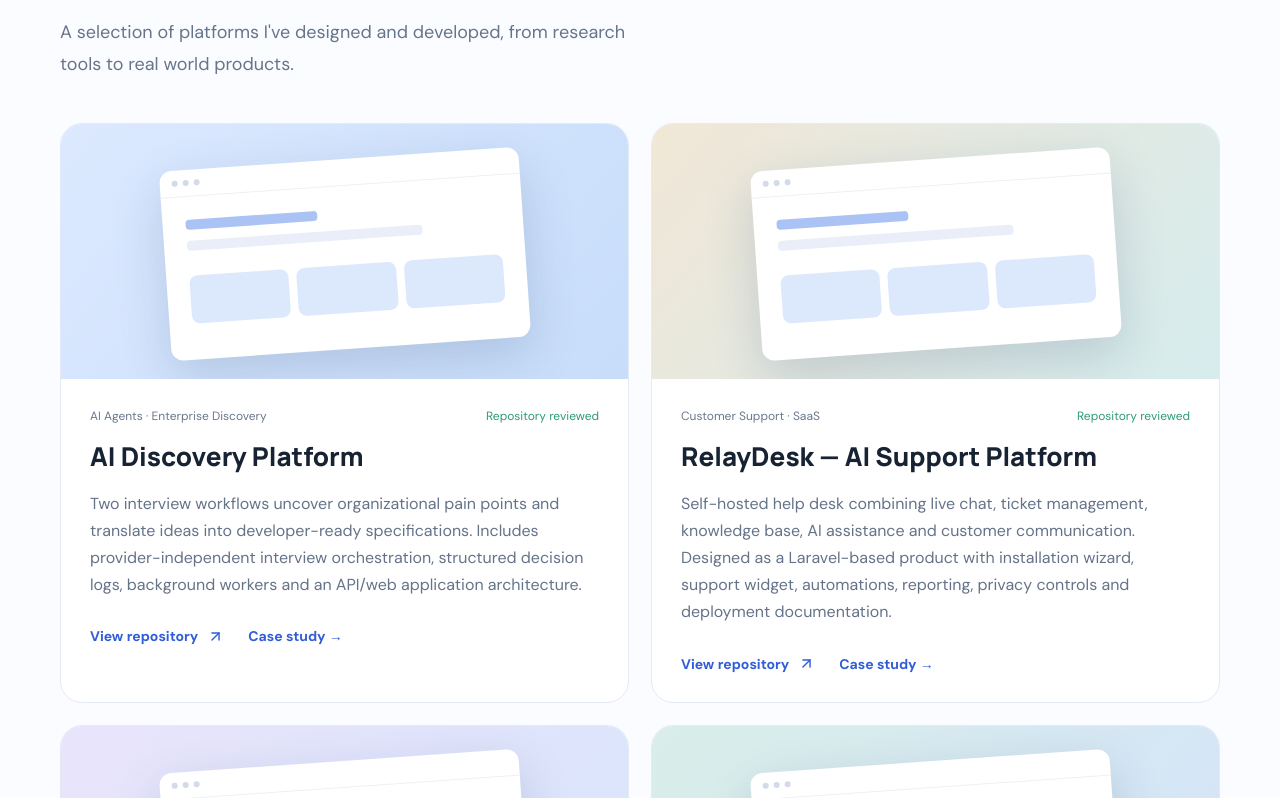
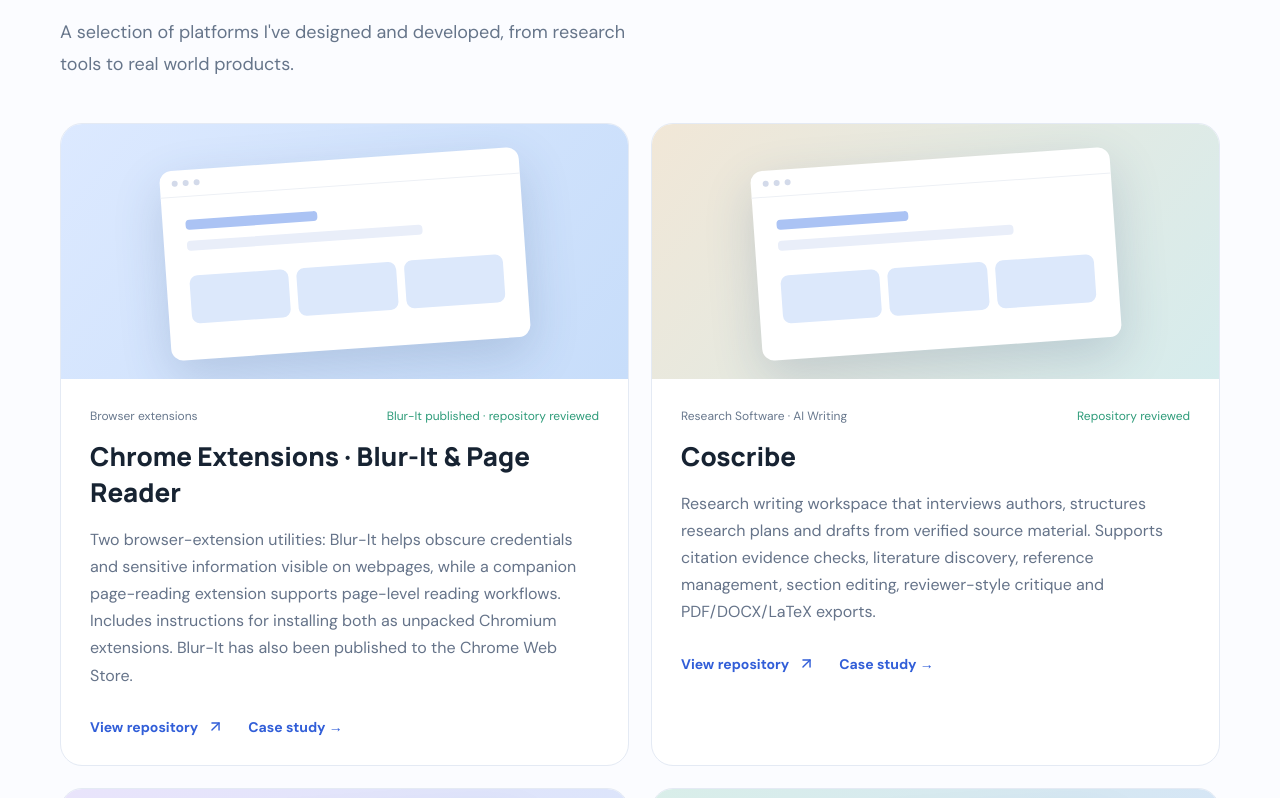
Before and after one commit to nasiriubat/portfolio, a React (Vite) app: page / in a window 1280 px wide. Shown: the part 962-1760 px from the top of the page. Built offline with nearby package versions, Linux system fonts and the light colour scheme.

Commit message:
feat: deduplicate portfolio projects and expose stable case study slugs

```diff
--- a/src/content.ts
+++ b/src/content.ts
@@ -1,6 +1,11 @@
-export type Project={title:string;category:string;status:string;url:string;description:string;featured:boolean};
+export type Project={title:string;category:string;status:string;url:string;description:string;featured:boolean;slug:string;image?:string};
 export type Publication={title:string;venue:string;year:string;url:string};
-const p=import.meta.glob('../content/projects/*.json',{eager:true,import:'default'}) as Record<string,Project>;
+const raw=import.meta.glob('../content/projects/*.json',{eager:true,import:'default'}) as Record<string,Omit<Project,'slug'>>;
 const papers=import.meta.glob('../content/publications/*.json',{eager:true,import:'default'}) as Record<string,Publication>;
-export const projects=Object.values(p);
+const canonical=(s:string)=>s.toLowerCase().replace(/[^a-z0-9]/g,'');
+const aliases:Record<string,string>={leavehub:'leave-management',nexteurotrip:'trip-planner'};
+const entries=Object.entries(raw).map(([file,p])=>({...p,slug:file.split('/').pop()!.replace('.json','')}));
+const preferred=new Map<string,Project>();
+for(const p of entries){const key=aliases[p.slug]||canonical(p.title).replace(/leavemanagement|leavehub/,'leave-management');const previous=preferred.get(key);if(!previous||p.description.length>previous.description.length)preferred.set(key,p)}
+export const projects=[...preferred.values()].sort((a,b)=>Number(b.featured)-Number(a.featured)||a.title.localeCompare(b.title));
 export const publications=Object.values(papers).filter(p=>p.title&&p.url);
```
